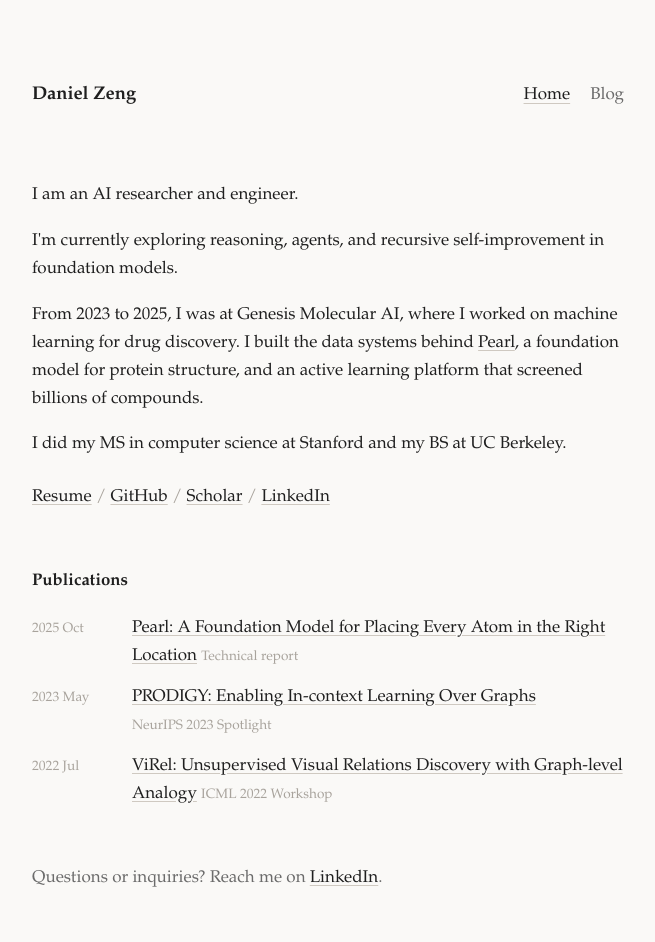
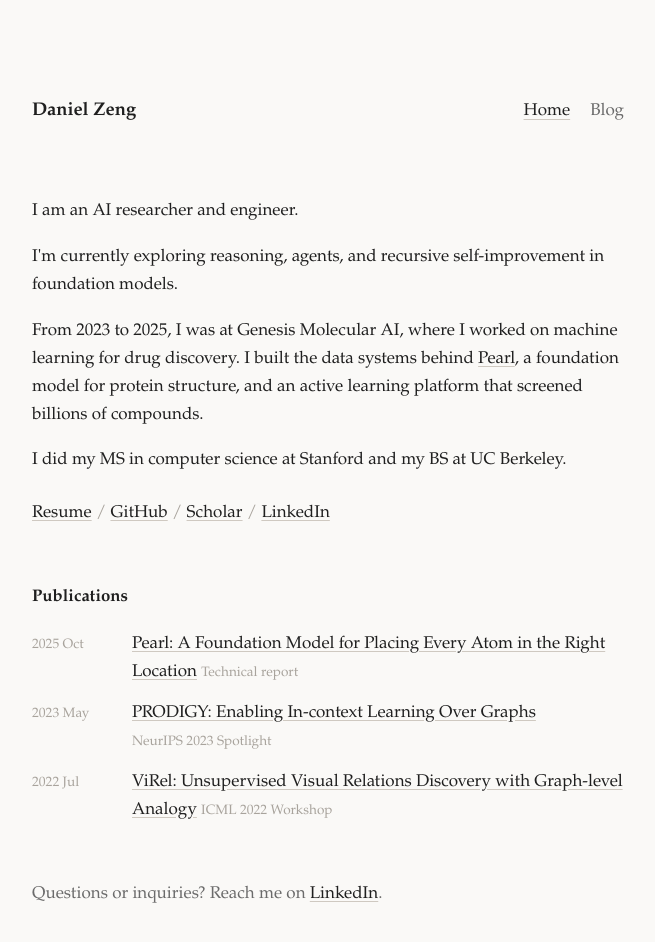
Before and after one commit to daniel-zeng/daniel-zeng.github.io, an Astro site: page / in a window 1280 px wide. Shown: the whole page, without its empty margins (312-967 px from the left). Built offline with nearby package versions, Linux system fonts and the light colour scheme; Astro itself is replaced by a stand-in of ours.

Commit message:
Lower header by 1rem (6rem top padding)

```diff
--- a/src/styles/global.css
+++ b/src/styles/global.css
@@ -43,7 +43,7 @@ main {
 .site-header {
   max-width: 640px;
   margin: 0 auto;
-  padding: 5rem 1.5rem 0;
+  padding: 6rem 1.5rem 0;
   display: flex;
   align-items: baseline;
   justify-content: space-between;
```
